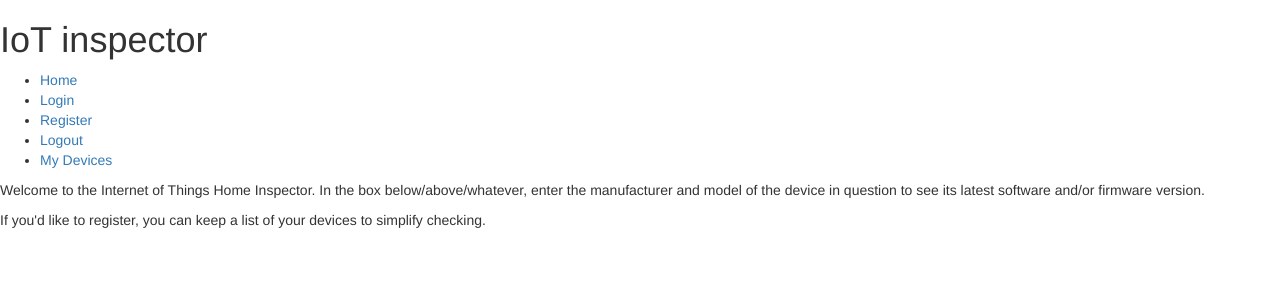
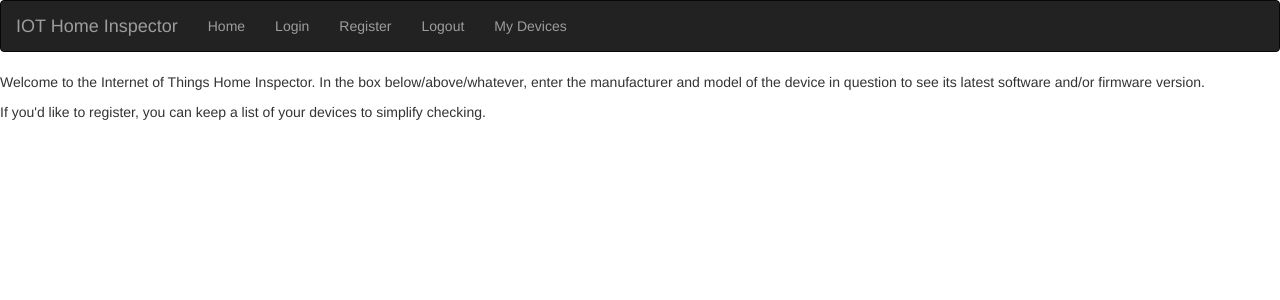
Before and after one commit to rveeblefetzer/IOT-home-inspector, a Django app: page / in a window 1280 px wide. Shown: the top 300 px of the page. Run offline with Django 3.2, Linux system fonts and the light colour scheme; parts of the project's set-up code (start-up, migrations or seed data) failed here and were passed over; some libraries are stand-ins or nearby versions.

Commit message:
styled the navbar

```diff
--- a/IOThomeinspector/IOThomeinspector/templates/base.html
+++ b/IOThomeinspector/IOThomeinspector/templates/base.html
@@ -7,16 +7,24 @@
     </head>
     <body>
         <header>
-            <h1>IoT inspector</h1>
-            <nav>
-                <ul>
-                    <li><a href="{% url 'home' %}">Home</a></li>
+        <nav class="navbar navbar-inverse">
+          <div class="container-fluid">
+            <div class="navbar-header">
+          <a class="navbar-brand" href="#">IOT Home Inspector</a>
+        </div>
+
+    <div class="collapse navbar-collapse" id="bs-example-navbar-collapse-1">
+      <ul class="nav navbar-nav">
+        <li ><a href="{% url 'home' %}">Home</a></li>
         <li><a href="{% url 'login' %}">Login</a></li>
         <li><a href="{% url 'registration_register' %}">Register</a></li>
         <li><a href="{% url 'logout' %}">Logout</a></li>
         <li><a href="">My Devices</a></li>
       </ul>
+    </div>
+  </div>
 </nav>
+
         </header>
         {% block body %}{% endblock %}
     </body>
```
Lines whose indentation alone changed are shown as unchanged.
